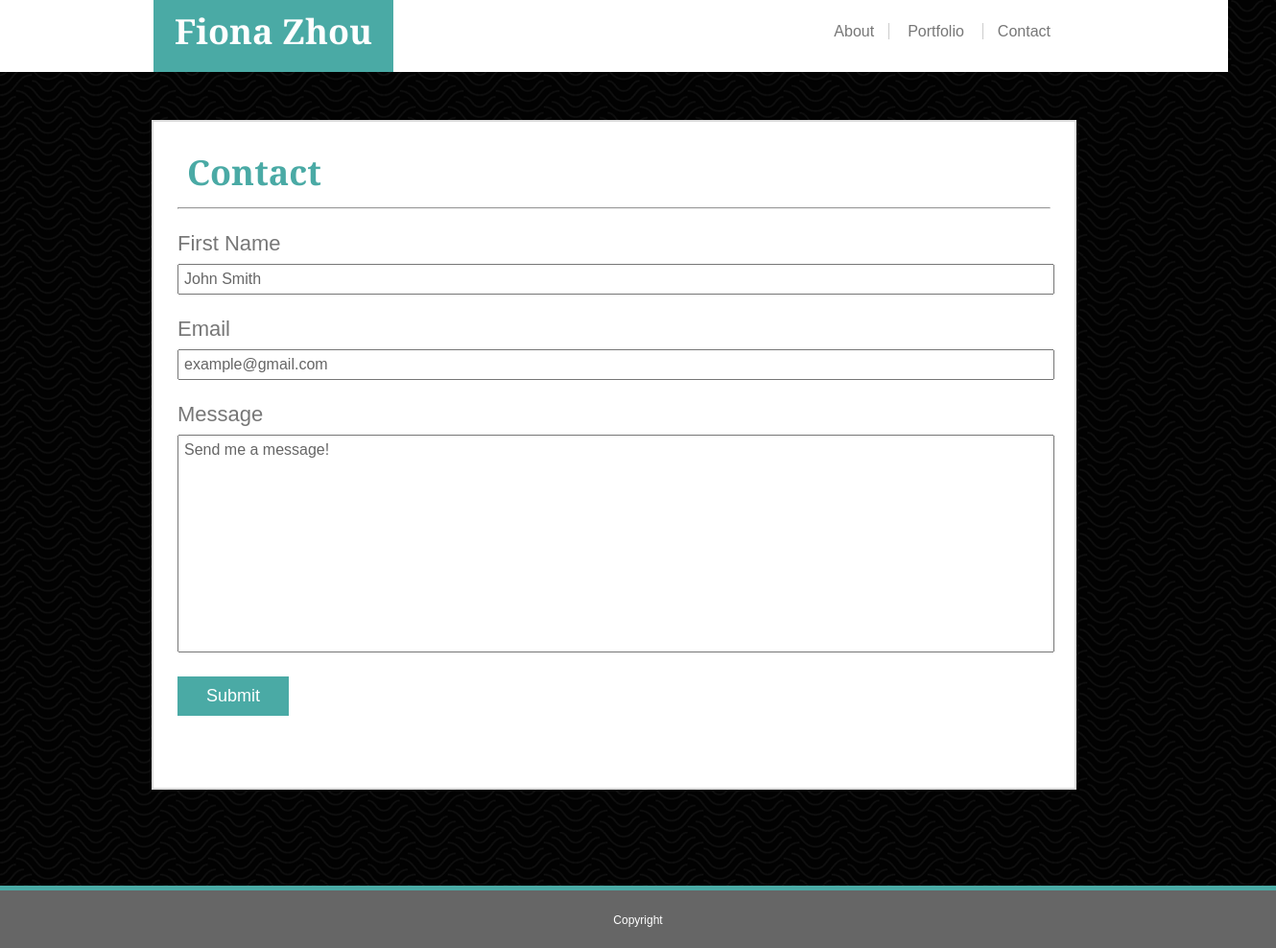
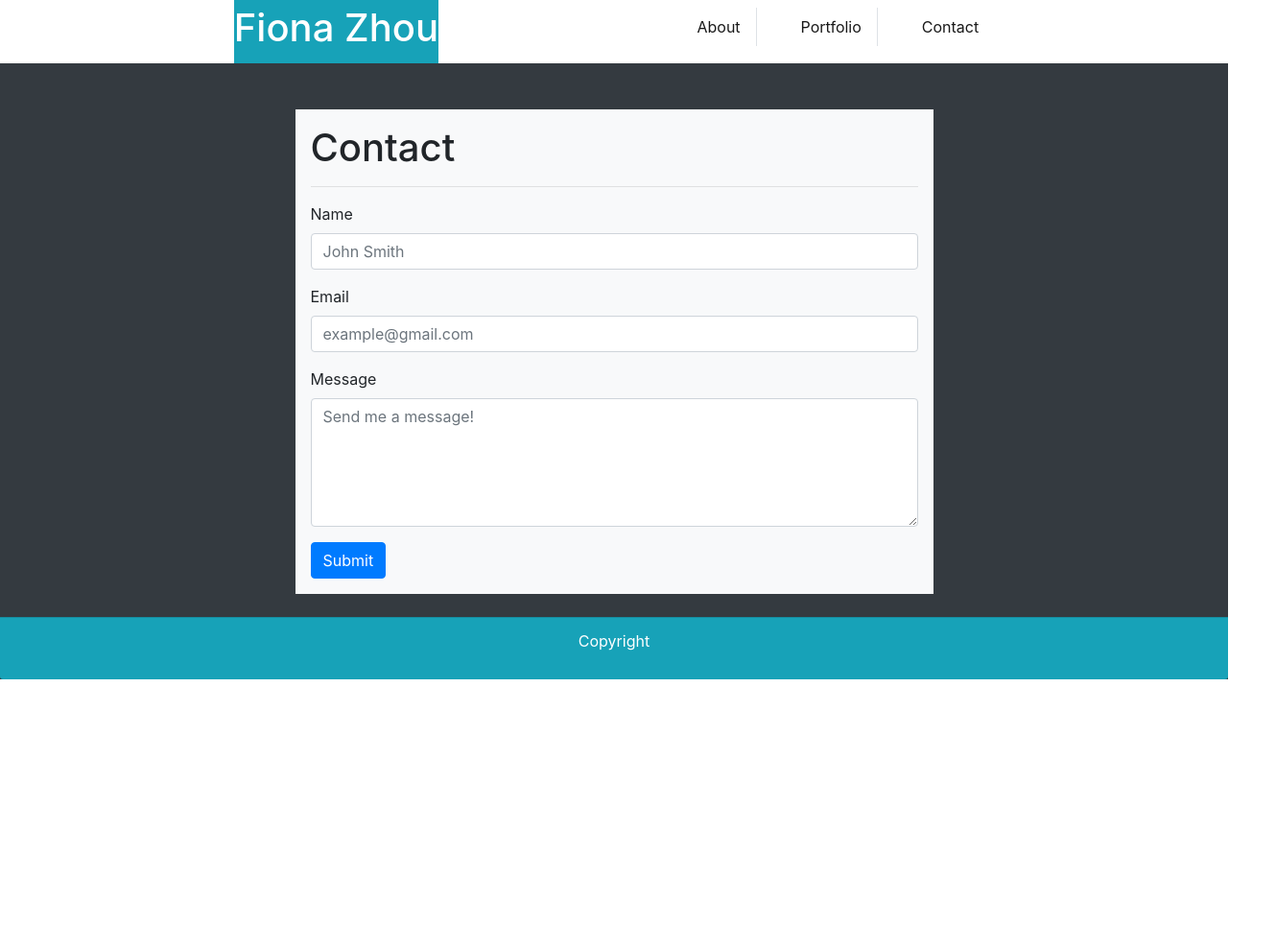
Before and after one commit to fxtzhou/bootstrap-portfolio, a plain HTML site: page contact.html in a window 1280 px wide. Shown: the whole page at 96% size, 1330 px wide, since content can reach past the window. After the commit the page ends 800 px from the top, so only its background shows below. Drawn offline with nearby package versions, Linux system fonts and the light colour scheme.

Commit message:
removed styles

```diff
--- a/assets/css/style.css
+++ b/assets/css/style.css
@@ -7,11 +7,9 @@ header{
 }
 
 .container{
-    margin: 0 auto;
     width: 100%;
-    max-width: 960px;
     clear: both;
-    height: 75px;
+    background: white;
 }
 
 section{
@@ -23,7 +21,7 @@ section{
     text-align: center;
     width: 250px;
     padding-top: 15px;
-    height: 60px;
+    height: 75px;
     background-color: #4aaaa5;
 }
 
@@ -35,7 +33,7 @@ section{
     font-weight: bold;
 }
 
-nav{
+.nav{
     float: right;
     margin-top: 25px;
     margin-right: 10px;
@@ -78,18 +76,18 @@ nav{
 }
 
 
-nav a{
+.nav-item a{
     font-family: 'Arial', 'Helvetica Neue', Helvetica, sans-serif;
     color: #777777;
     text-decoration: none;
     padding: 0px 15px 0px 15px;
 }
 
-nav a:nth-child(1){
+.nav-item a:nth-child(1){
     border-right: 1px solid #cccccc;
 }
 
-nav a:nth-child(3){
+.nav-item a:nth-child(3){
     border-left: 1px solid #cccccc;
 }
 
@@ -175,6 +173,7 @@ footer{
     font-size: 12px;
     text-align: center;
     bottom: 0;
+    position: fixed;
     width: 100%;
     background: #666666;
     padding: 25px;
--- a/contact.html
+++ b/contact.html
@@ -4,53 +4,83 @@
     <meta charset="UTF-8">
     <meta name="viewport" content="width=device-width, initial-scale=1.0">
     <meta http-equiv="X-UA-Compatible" content="ie=edge">
-    <link rel="stylesheet" type="text/css" href="assets/css/reset.css">
-    <link rel="stylesheet" type="text/css" href="assets/css/style.css">
+    <link rel="stylesheet" href="https://stackpath.bootstrapcdn.com/bootstrap/4.3.1/css/bootstrap.min.css" integrity="sha384-ggOyR0iXCbMQv3Xipma34MD+dH/1fQ784/j6cY/iJTQUOhcWr7x9JvoRxT2MZw1T" crossorigin="anonymous">
     <title>Contact</title>
 </head>
 <body>
-        <header>
-                <div class="container">
-                 <div class="name">
-                     <a href="index.html">Fiona Zhou</a>
-                 </div>
-                     <nav>
-                             <a href="index.html">About</a>
-                             <a href="portfolio.html">Portfolio</a>
-                             <a href="contact.html">Contact</a>
-                     </nav>
-                     </div>
-         </header>
+                <div class="container-fluid-header">
+                    <div class="row">
+                        <div class="col"></div>
+                        <div class="col-sm-6 col-md-5 col-lg-4 float-left">
+                                <a class="navbar-brand bg-info text-white" href="index.html"><h1>Fiona Zhou</h1></a>
+                    </div>
+
+                                <ul class="nav navbar-light justify-content-center">
+
+                                   <div class="col"></div>
+                                    <div class="col">
+                                        <li class="navbar-text">
+                                            <a class="nav-link  border-right" href="index.html">About</a>
+                                    </li>
+                                        </div>
+                                        <div class="col">
+                                    <li class="navbar-text">
+                                        <a class="nav-link  border-right" href="portfolio.html">Portfolio</a>
+                                    </li>
+                                </div>
+                                <div class="col">
+                                    <li class="navbar-text">
+                                        <a class="nav-link" href="contact.html">Contact</a>
+                                    </li>
+                                </div>
+                                </ul>
+                                <div class="col"></div>
+                            </div>
+
+                        </div>
 
 
-<div class="about">
-    <div class="contact">
+
+        </ul>
+    </div>
+</div>
+
+<div class="bg-dark pt-5">
+<div class="container">
+    <div class="row">
+            <div class="col"></div>
+            <div class="col-sm-6 col-md-5 col-lg-7 float-left bg-light p-3">
         <h1>Contact</h1>
             <hr>
-            <form action="mailto:fxtzhou@gmail.com" method="post" enctype="text/plain">
-           <h3>First Name</h3>
-           <div class="labels">
-               <input type="text" name="firstname" value="John Smith">
-            </div>
-
-           <h3>Email</h3>
-           <div class="labels">
-                <input type="text" name="email" value="example@gmail.com">
-             </div>
-
-           <h3>Message</h3>
-           <div class="labels">
-                <input type="text" name="message" value="Send me a message!">
-             </div>
-
-            <input type="submit" value="Submit">
-        </form>
-
+            <form>
+                    <div class="form-group">
+                      <label for="fullname">Name</label>
+                      <input type="text" class="form-control" id="inputemail" aria-describedby="emailHelp" placeholder="John Smith">
+                    </div>
+                    <div class="form-group">
+                      <label for="email">Email</label>
+                      <input type="email" class="form-control" id="inputpassword" placeholder="example@gmail.com">
+                    </div>
+                    <div class="form-group">
+                            <label for="textarea">Message</label>
+                            <textarea class="form-control" id="exampleFormControlTextarea1" rows="5" placeholder="Send me a message!"></textarea>
+                          </div>
+                    <button type="submit" class="btn btn-primary">Submit</button>
+                  </form>
+    </div>
+    <div class="col"></div>
 </div>
 </div>
 
-<footer>
-        Copyright
+
+
+
+<footer class="card-footer bg-info mt-4">
+    <div class="container-fluid">
+            <p class="text-center text-white">Copyright</p>
+
+    </div>
 </footer>
+</div>
 </body>
 </html>
```
